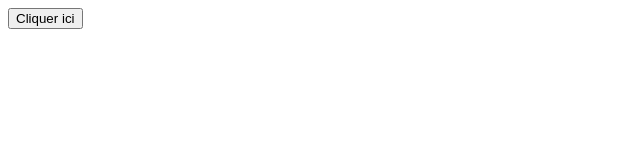
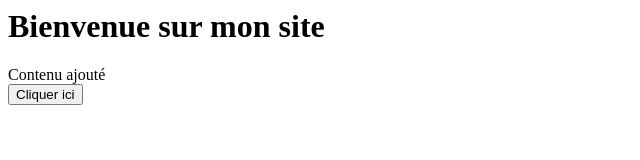
Before and after one commit to Nihel-formation/monprojetdev, a plain HTML site: page index.html in a window 1280 px wide. Shown: the whole page, without its empty margins (0-640 px from the left). Drawn offline with Linux system fonts and the light colour scheme.

Commit message:
modif ajout bouton

```diff
--- a/index.html
+++ b/index.html
@@ -1 +1,3 @@
+<h1> Bienvenue sur mon site </h1>
+<div> Contenu ajouté <div>
 <button> Cliquer ici </button>
```
